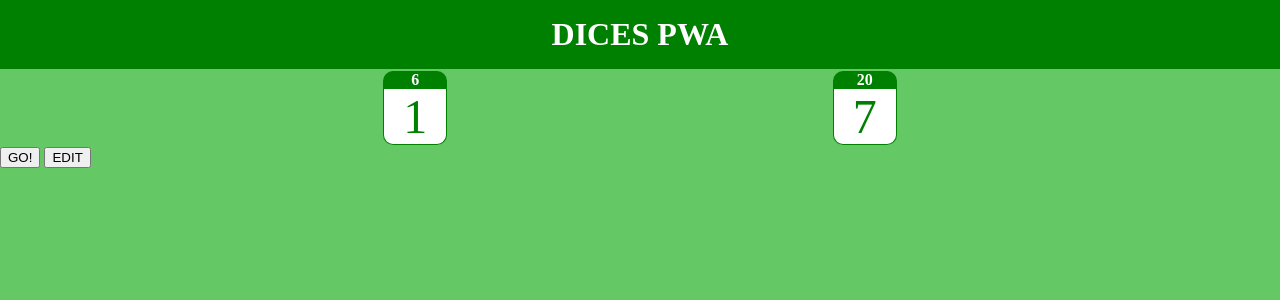
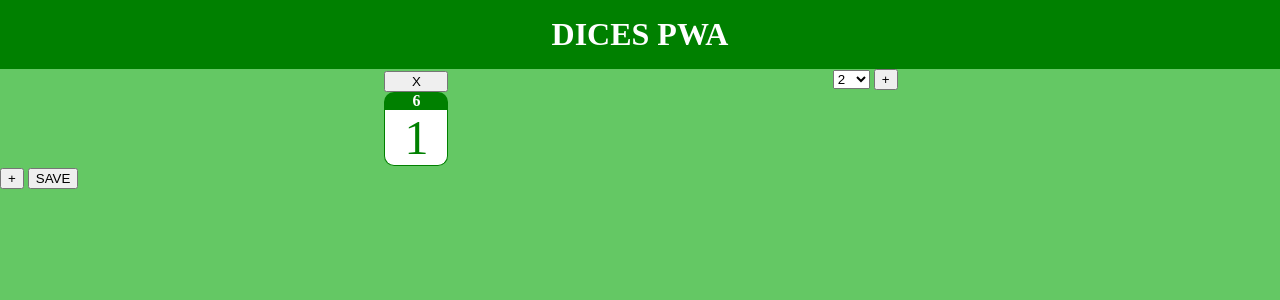
Before and after one commit to Raffaele/dices-pwa, a Svelte app: page / in a window 1280 px wide. Both pictures are taken after a click on the button "EDIT". Shown: the top 300 px of the page. Built offline with nearby package versions, Linux system fonts and the light colour scheme.

Commit message:
Introduced edit functionality

```diff
--- /dev/null
+++ b/src/components/DiceCreator.svelte
@@ -0,0 +1,18 @@
+<script>
+  import { createEventDispatcher } from "svelte";
+  const dispatch = createEventDispatcher();
+  const options = Array.from({ length: 48 }).map((_, i) => i + 2);
+  let selectedValue = 2;
+  function addValue() {
+    dispatch("createVaule", selectedValue);
+  }
+</script>
+
+<div>
+  <select bind:value={selectedValue}>
+    {#each options as option}
+      <option value={option}>{option}</option>
+    {/each}
+  </select>
+  <button on:click={addValue}>+</button>
+</div>
--- a/src/components/Field.svelte
+++ b/src/components/Field.svelte
@@ -1,19 +1,53 @@
 <script lang="ts">
+  import { createEventDispatcher } from "svelte";
+  import DiceCreator from "./DiceCreator.svelte";
   import SingleDice from "./SingleDice.svelte";
   export let dices: number[];
+  export let isEditMode: boolean;
   let diceInterface: SingleDice[] = [];
+
+  $: dicesData = dices.map((maxValue) => ({ maxValue, isRunning: false }));
+
+  const dispatch = createEventDispatcher();
+
   function run() {
-    diceInterface.forEach((singeDice) => singeDice.run());
+    diceInterface.forEach((singeDice) => singeDice?.run());
   }
+
+  function edit() {
+    dispatch("edit");
+  }
+
+  function save() {
+    dispatch("save");
+  }
+
+  $: isRunning = dicesData.some(({ isRunning }) => isRunning);
 </script>
 
 <div class="field">
-  {#each dices as maxDice, i}
-    <SingleDice attempt={20} max={maxDice} bind:this={diceInterface[i]} />
+  {#each dicesData as dice, i}
+    <SingleDice
+      attempt={20}
+      max={dice.maxValue}
+      bind:this={diceInterface[i]}
+      {isEditMode}
+      on:isRuningChange={({ detail }) => (dice.isRunning = detail)}
+      on:delete={() => dispatch("deleteDice", i)}
+    />
   {/each}
+  {#if isEditMode}
+    <DiceCreator on:createVaule />
+  {/if}
 </div>
-<button on:click={run}>GO!</button>
-<button>EDIT</button>
+
+{#if isEditMode}
+  <button>+</button>
+  <button on:click={save}>SAVE</button>
+{:else}
+  <button on:click={edit}>EDIT</button>
+  <button on:click={run} disabled={isRunning}>GO!</button>
+{/if}
 
 <style>
   .field {
--- a/src/components/MainPanel.svelte
+++ b/src/components/MainPanel.svelte
@@ -1,10 +1,27 @@
 <script lang="ts">
   import Field from "./Field.svelte";
-  let dices = [6, 20];
+  let dices = [6];
+  let isEdit = false;
+  function editField() {
+    isEdit = true;
+  }
+  function saveField() {
+    isEdit = false;
+  }
+  function deleteDice(diceIndex: number) {
+    dices = dices.filter((_, i) => i !== diceIndex);
+  }
 </script>
 
 <main>
-  <Field {dices} />
+  <Field
+    {dices}
+    isEditMode={isEdit}
+    on:edit={editField}
+    on:save={saveField}
+    on:deleteDice={({ detail: diceIndex }) => deleteDice(diceIndex)}
+    on:createVaule={(evt) => (dices = [...dices, evt.detail])}
+  />
 </main>
 
 <style>
--- a/src/components/SingleDice.svelte
+++ b/src/components/SingleDice.svelte
@@ -1,12 +1,23 @@
 <script lang="ts">
-  import { onDestroy } from "svelte";
+  import { onDestroy, createEventDispatcher } from "svelte";
   export let max: number;
   export let attempt: number;
-  const range = Array.from({ length: max }).map((_, i) => i + 1);
-  let value = getRandomElement(range);
+  export let isEditMode: boolean;
+
+  let value: number;
+  $: range = Array.from({ length: max }).map((_, i) => i + 1);
+  $: {
+    value = getRandomElement(range);
+  }
+
   let intervalId: ReturnType<typeof setInterval> | null = null;
   let isRunning = false;
+
+  const dispatch = createEventDispatcher();
   export function run() {
+    if (intervalId) {
+      clearInterval(intervalId);
+    }
     isRunning = true;
     const list = getRandomList(attempt, range, value);
     let listId = 0;
@@ -19,6 +30,8 @@
       }
     }, 80);
   }
+
+  $: dispatch("isRuningChange", isRunning);
 
   onDestroy(() => {
     if (intervalId !== null) {
@@ -44,9 +57,16 @@
       return [...fullList, prevNumber];
     }, []);
   }
+
+  function deleteDice() {
+    dispatch("delete");
+  }
 </script>
 
 <div class="single-dice">
+  {#if isEditMode}
+    <button on:click={deleteDice}>X</button>
+  {/if}
   <strong class="dice-max">{max}</strong>
   <div class="dice-value" class:running={isRunning}>{value}</div>
 </div>
```
